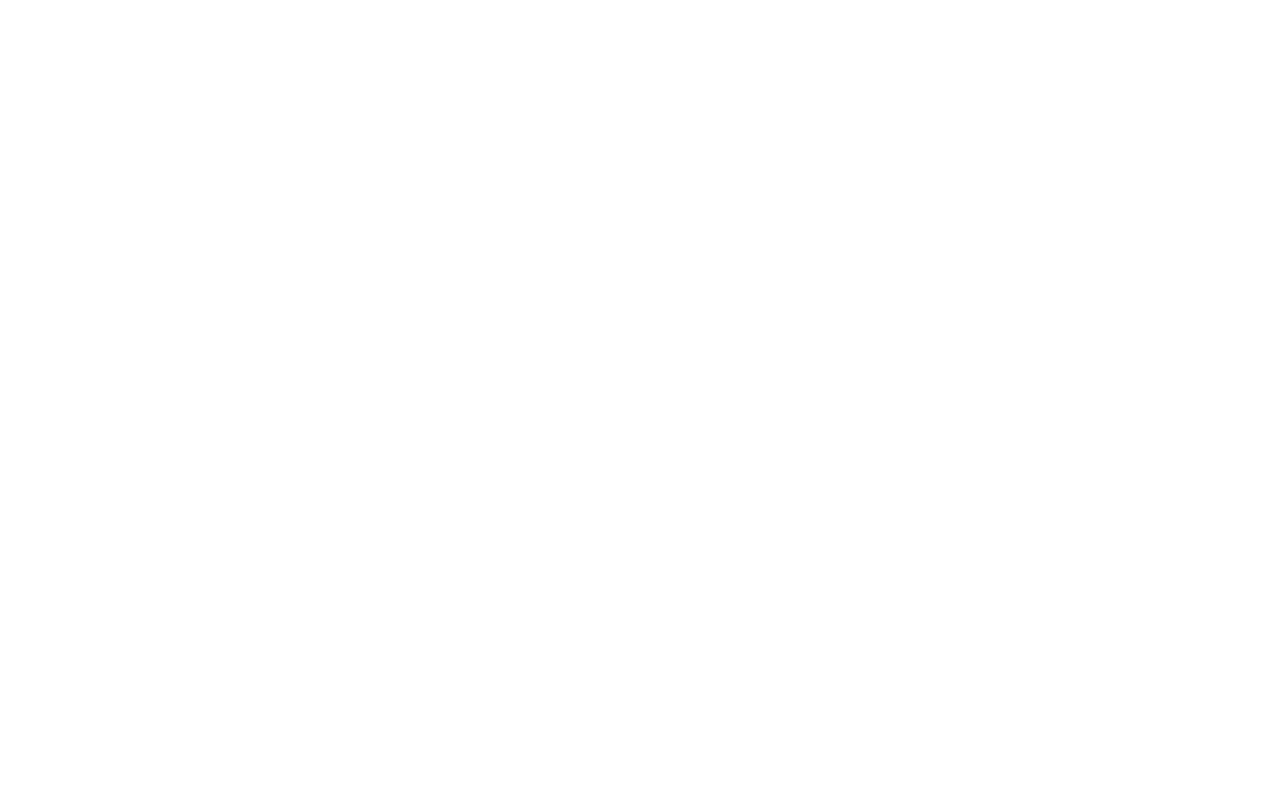
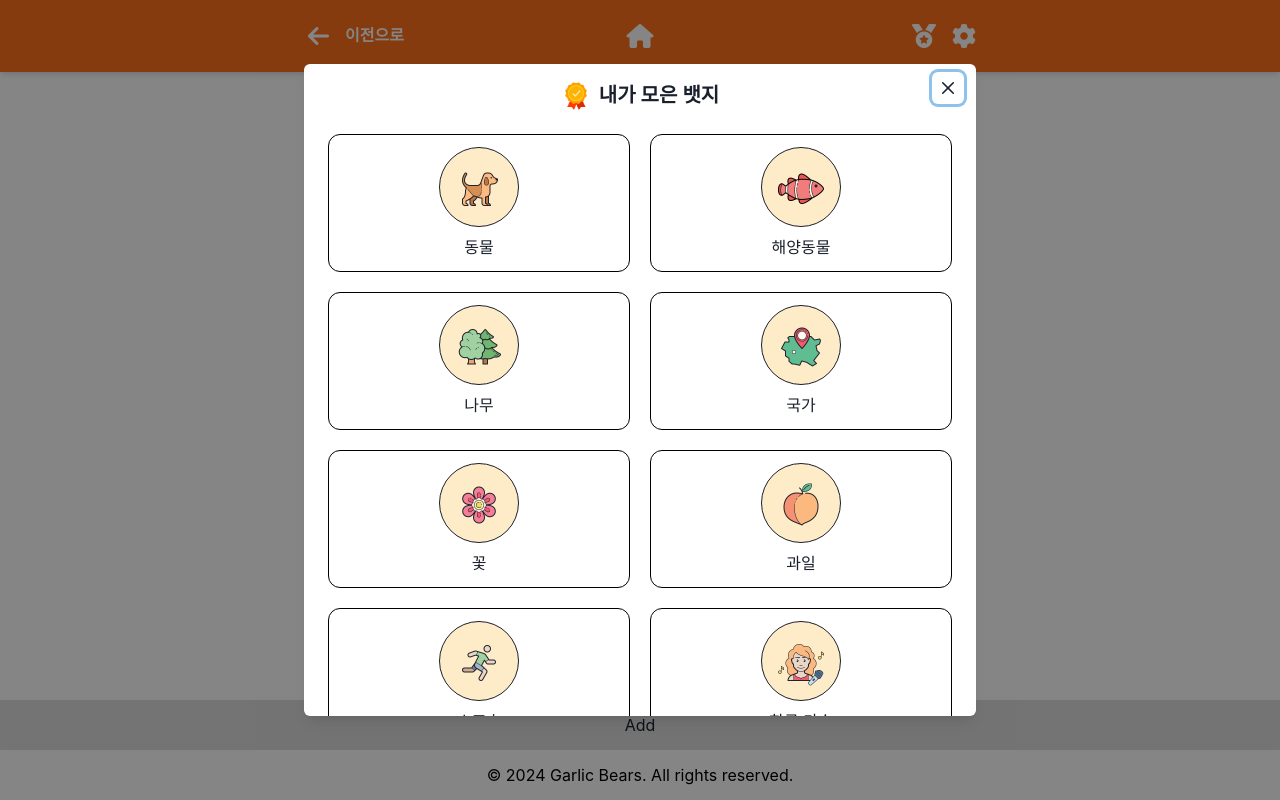
Before and after one commit to GarlicBears/143quiz_frontend, a React (Create React App) app: page /userInfo/badge in a window 1280 px wide. Before the commit this address had no page. Built offline with nearby package versions, Linux system fonts and the light colour scheme; grey boxes are pictures that could not be loaded.

Commit message:
사용자 정보 화면 > 내가 모은 뱃지 화면> 뱃지 표시

```diff
--- a/src/App.tsx
+++ b/src/App.tsx
@@ -13,6 +13,7 @@ import UserSignup from './Pages/User/UserSignup';
 import UserLogin from './Pages/User/UserLogin';
 import UserInfoUpdate from './Pages/User/UserInfoUpdate';
 import UserAccountDelete from './Pages/User/UserAccountDelete';
+import UserBadge from './Pages/User/UserBadge';
 
 function App() {
   return (
@@ -26,6 +27,7 @@ function App() {
             <Route path="/signup" element={<UserSignup />} />
             <Route path="/login" element={<UserLogin />} />
             <Route path="/userInfo" element={<UserInfo />} />
+            <Route path="/userInfo/badge" element={<UserBadge />} />
             <Route path="/userInfo/update" element={<UserInfoUpdate />} />
             <Route
               path="/userInfo/update/delete"
--- /dev/null
+++ b/src/Pages/User/UserBadge.tsx
@@ -0,0 +1,108 @@
+import React from 'react';
+import {
+  Text,
+  Image,
+  Box,
+  Grid,
+  GridItem,
+  Modal,
+  ModalBody,
+  ModalCloseButton,
+  ModalContent,
+  ModalOverlay,
+  ModalHeader,
+  useDisclosure,
+  Flex,
+} from '@chakra-ui/react';
+import dogImg from '../../Asset/images/topic/dog.png';
+import clownFishImg from '../../Asset/images/topic/clown-fish.png';
+import forestImg from '../../Asset/images/topic/forest.png';
+import countryImg from '../../Asset/images/topic/country.png';
+import flowerImg from '../../Asset/images/topic/flower.png';
+import fruitImg from '../../Asset/images/topic/fruit.png';
+import sportsImg from '../../Asset/images/topic/running.png';
+import koreanSingerImg from '../../Asset/images/topic/singer-female.png';
+import hospitalImg from '../../Asset/images/topic/hospital.png';
+import storeImg from '../../Asset/images/topic/store.png';
+import workImg from '../../Asset/images/topic/work.png';
+import filmImg from '../../Asset/images/topic/film.png';
+import soyImg from '../../Asset/images/topic/soy.png';
+import geographyImg from '../../Asset/images/topic/geography.png';
+import globeImg from '../../Asset/images/topic/globe.png';
+import riceBowlImg from '../../Asset/images/topic/rice-bowl.png';
+import badgeIcon from '../../Asset/images/badge48.png';
+
+// 뱃지의 유니크 ID와 다양한 레이블
+const badges = [
+  { label: '동물', imgSrc: dogImg },
+  { label: '해양동물', imgSrc: clownFishImg },
+  { label: '나무', imgSrc: forestImg },
+  { label: '국가', imgSrc: countryImg },
+  { label: '꽃', imgSrc: flowerImg },
+  { label: '과일', imgSrc: fruitImg },
+  { label: '스포츠', imgSrc: sportsImg },
+  { label: '한국 가수', imgSrc: koreanSingerImg },
+  { label: '상점', imgSrc: storeImg },
+  { label: '병원, 약, 병', imgSrc: hospitalImg },
+  { label: '직업', imgSrc: workImg },
+  { label: '음식', imgSrc: riceBowlImg },
+  { label: '사자성어', imgSrc: globeImg },
+  { label: '가전,가구', imgSrc: geographyImg },
+  { label: '취미', imgSrc: filmImg },
+  { label: '야채', imgSrc: soyImg },
+];
+
+function UserBadge() {
+  const { isOpen, onClose } = useDisclosure({ isOpen: true }); // 모달을 기본적으로 열린 상태로 초기화
+
+  return (
+    <Modal size="2xl" isOpen={isOpen} onClose={onClose}>
+      <ModalOverlay />
+      <ModalContent>
+        <ModalHeader>
+          <Flex alignItems="center" justifyContent="center">
+            <Image src={badgeIcon} boxSize="30px" mr={2} />
+            <Text>내가 모은 뱃지</Text>
+          </Flex>
+        </ModalHeader>
+        <ModalCloseButton />
+        <ModalBody maxHeight="calc(100vh - 210px)" overflowY="auto">
+          <Grid templateColumns="repeat(2, 1fr)" gap={5}>
+            {badges.map((badge) => (
+              <GridItem key={badge.label} w="100%">
+                <Box
+                  // borderWidth="10px"
+                  borderRadius="xl"
+                  border="1px solid black"
+                  overflow="hidden"
+                  textAlign="center"
+                  p={3}
+                >
+                  <Box
+                    border="1px solid"
+                    borderRadius="full"
+                    bg="orange.100"
+                    boxSize="80px"
+                    m="auto"
+                  >
+                    <Image
+                      src={badge.imgSrc}
+                      border="0px solid black"
+                      borderRadius="full"
+                      boxSize="50px"
+                      m="auto"
+                      mt={4}
+                    />
+                  </Box>
+                  <Text mt={2}>{badge.label}</Text>
+                </Box>
+              </GridItem>
+            ))}
+          </Grid>
+        </ModalBody>
+      </ModalContent>
+    </Modal>
+  );
+}
+
+export default UserBadge;
--- a/src/Pages/User/UserInfo.tsx
+++ b/src/Pages/User/UserInfo.tsx
@@ -8,10 +8,12 @@ import {
   Text,
   Image,
   Heading,
+  Flex,
 } from '@chakra-ui/react';
 import axios from 'axios';
 import { useNavigate } from 'react-router-dom';
 import UserAgreement from './UserAgreement';
+import badgeIcon from '../../Asset/images/badge48.png';
 
 function UserInfo() {
   const navigate = useNavigate();
@@ -61,7 +63,7 @@ function UserInfo() {
       <Center>
         <Card border="1px solid black" w="100%">
           <Box border="1px solid blue">
-            <Heading>○ 회원 정보</Heading>
+            <Heading textAlign="center">○ 회원 정보</Heading>
             <Grid
               onClick={handleChangeUserInfo}
               templateAreas={`"header header"
@@ -109,14 +111,18 @@ function UserInfo() {
           </Box>
           <Box
             mt={5}
+            alignItems="center"
             fontSize="xl"
             justifyContent="center"
             border="1px solid red"
             _hover={{ borderWidth: '2px' }}
+            onClick={() => navigate('/userInfo/badge')}
+            display="flex"
           >
+            <Image src={badgeIcon} boxSize="30px" mr={2} />
             내가 모은 뱃지
           </Box>
-          <Text mt={5} fontSize="xl">
+          <Text textAlign="center" mt={5} fontSize="xl">
             게임 설정
           </Text>
           <Box mt={2} justifyContent="center" border="1px solid red">
@@ -128,12 +134,12 @@ function UserInfo() {
           <Box mt={2} justifyContent="center" border="1px solid red">
             글씨 크기 설정
           </Box>
-          <Text mt={5} fontSize="xl">
+          <Text textAlign="center" mt={5} fontSize="xl">
             이용 정책
           </Text>
           <UserAgreement />
-
           <Text
+            textAlign="center"
             border="1px solid black"
             mt={5}
             fontSize="xl"
```
